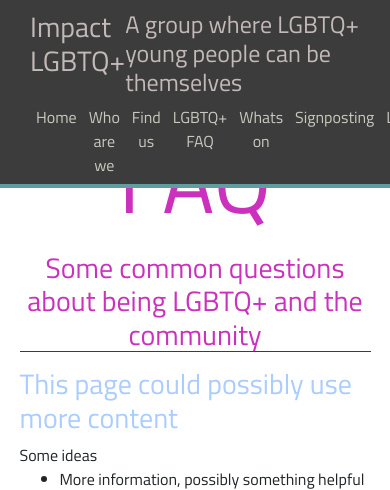
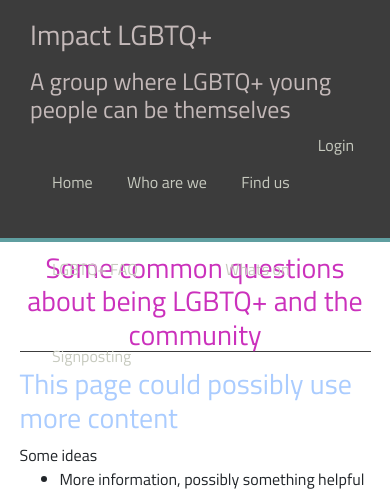
Before and after one commit to ImpactLGBTQ/Impact-Website, a Django app: template impact_website/templates/impact_website/FAQ.html in a window 390 px wide. Shown: the top 490 px of the page. Run offline with Django 3.2, Linux system fonts and the light colour scheme; the template is opened without the code that fills it, so the values that code supplies are empty; style sheets or scripts are compiled from the project's sources; some libraries are stand-ins or nearby versions.

Commit message:
Updated header_bar.html to hopefully make it mobile friendly

```diff
--- a/static/css/header_bar.styl
+++ b/static/css/header_bar.styl
@@ -34,6 +34,7 @@
   margin 0
   display: flex
   opacity 1
+  padding 0
   flex-direction column
   justify-content space-between
   width 100%
--- a/templates/base/base_page.html
+++ b/templates/base/base_page.html
@@ -42,9 +42,6 @@
             </h3>
         </noscript>
     </div>
-
-    {# Cookie consent #}
-    <link rel="stylesheet" type="text/css" href="https://cdn.jsdelivr.net/npm/cookieconsent@3/build/cookieconsent.min.css" />
 </head>
 <body>
 {# Cookie consent #}
--- a/templates/includes/header_bar.html
+++ b/templates/includes/header_bar.html
@@ -55,25 +55,23 @@
             });
         });
     });
-
 </script>
 {% load static %}
 <link rel="stylesheet" type="text/css" href="{% static "css/header_bar.css" %}"/>
 <div class="header_bar_container">
-    <div class="header_bar_inner">
-
+    <nav class="header_bar_inner navbar" id="title_container">
         <h3 class="header_text" style="float: left">Impact LGBTQ+</h3>
-
         <h4 class="header_text" style="float: right">A group where LGBTQ+ young people can be themselves</h4>
-    </div>
-    <div class="header_bar_inner">
+    </nav>
+    <div class="header_bar_inner" id="header_btns_container">
+        <nav class="navbar">
             <button class="header_btn" onclick="home_clicked()">Home</button>
             <button class="header_btn" onclick="who_are_we()">Who are we</button>
             <button class="header_btn" onclick="find_us()">Find us</button>
             <button class="header_btn" onclick="faq_page()">LGBTQ+ FAQ</button>
             <button class="header_btn" onclick="whats_on()">Whats on</button>
             <button class="header_btn" onclick="signposting()">Signposting</button>
-
+        </nav>
         {% if user.is_authenticated %}
             {# Users authenticated, no need to show them the login button #}
             <div class="dropdown">
```
Lines whose indentation alone changed are shown as unchanged.
